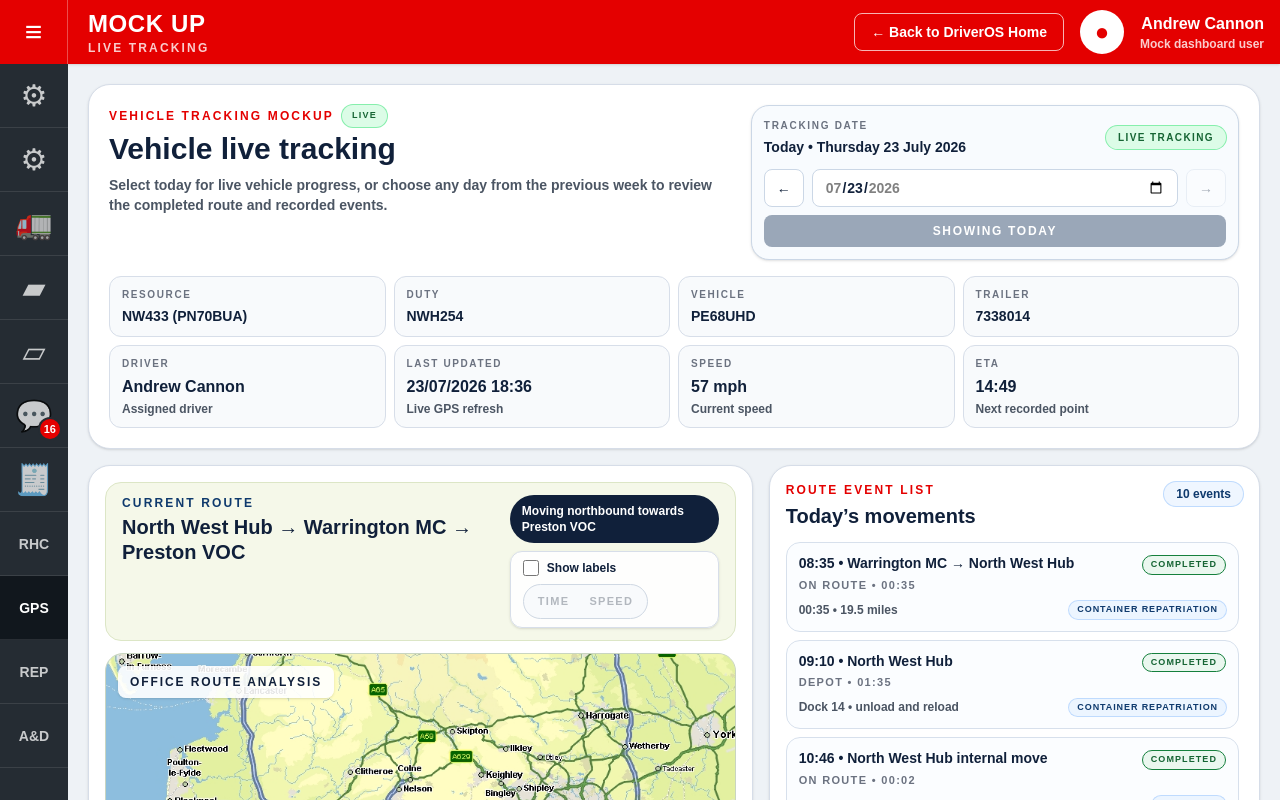
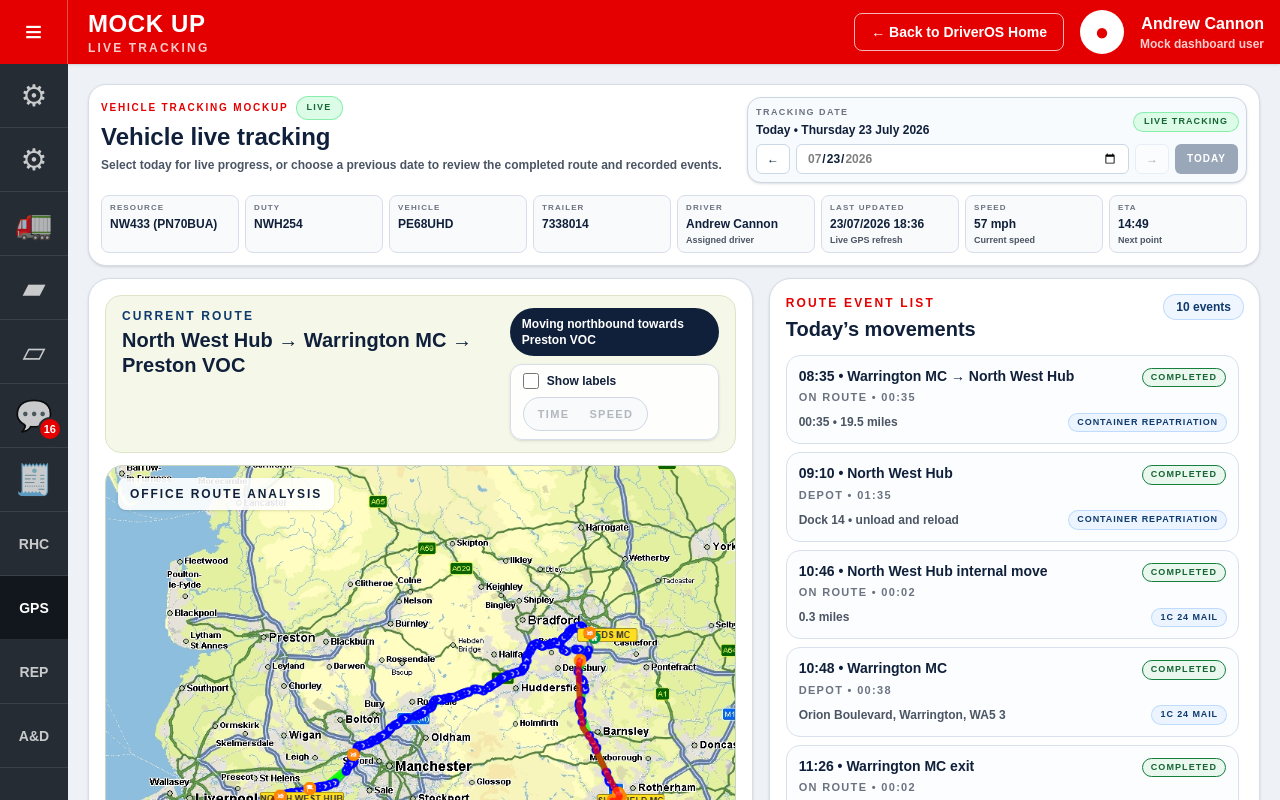
Before and after one commit to acannon76/rugby-league-supporter-web, a Next.js app: page /internal/app-ideas/link-message-mock/live-tracking in a window 1280 px wide. Shown: the top 800 px of the page. Built offline with nearby package versions, Linux system fonts and the light colour scheme.

Commit message:
live tracking history

```diff
--- a/src/app/internal/app-ideas/link-message-mock/live-tracking/page.tsx
+++ b/src/app/internal/app-ideas/link-message-mock/live-tracking/page.tsx
@@ -344,16 +344,16 @@ export default function LiveTrackingPage() {
         <OfficeSidebar />
 
         <main className="min-w-0 flex-1 p-3 sm:p-4 xl:p-5">
-          <section className="rounded-[22px] border border-[#d6dde8] bg-white p-4 shadow-sm xl:p-5">
-            <div className="grid min-w-0 grid-cols-1 gap-4 xl:grid-cols-[minmax(0,1fr)_minmax(430px,0.78fr)] xl:items-start">
+          <section className="rounded-[18px] border border-[#d6dde8] bg-white p-3 shadow-sm">
+            <div className="grid min-w-0 grid-cols-1 gap-3 xl:grid-cols-[minmax(0,1fr)_minmax(500px,0.72fr)] xl:items-start">
               <div className="min-w-0">
                 <div className="flex flex-wrap items-center gap-2">
-                  <p className="text-xs font-black uppercase tracking-[0.18em] text-[#e40000]">Vehicle tracking mockup</p>
+                  <p className="text-[10px] font-black uppercase tracking-[0.18em] text-[#e40000]">Vehicle tracking mockup</p>
                   <TrackingModeChip isCurrent={isCurrentDay} />
                 </div>
-                <h1 className="mt-1 text-2xl font-black text-[#10203a] xl:text-3xl">{liveTrackingSummary.title}</h1>
-                <p className="mt-2 max-w-4xl text-sm font-bold leading-5 text-[#4b5563]">
-                  Select today for live vehicle progress, or choose any day from the previous week to review the completed route and recorded events.
+                <h1 className="mt-0.5 text-xl font-black text-[#10203a] xl:text-2xl">{liveTrackingSummary.title}</h1>
+                <p className="mt-1 max-w-4xl text-xs font-bold leading-4 text-[#4b5563]">
+                  Select today for live progress, or choose a previous date to review the completed route and recorded events.
                 </p>
               </div>
 
@@ -373,32 +373,29 @@ export default function LiveTrackingPage() {
               />
             </div>
 
-            <div className="mt-4 grid grid-cols-2 gap-2 sm:grid-cols-4">
+            <div className="mt-3 grid grid-cols-2 gap-1.5 sm:grid-cols-4 xl:grid-cols-8">
               <SummaryCard label="Resource" value={selectedTrackingDay.resource} />
               <SummaryCard label="Duty" value={selectedTrackingDay.duty} />
               <SummaryCard label="Vehicle" value={selectedTrackingDay.vehicle} />
               <SummaryCard label="Trailer" value={selectedTrackingDay.trailer} />
-            </div>
-
-            <div className="mt-2 grid grid-cols-2 gap-2 md:grid-cols-4">
               <MetricCard label="Driver" value={selectedTrackingDay.driver} detail="Assigned driver" />
               {isCurrentDay ? (
                 <>
                   <MetricCard label="Last updated" value={formatDateTime(now)} detail="Live GPS refresh" />
                   <MetricCard label="Speed" value={liveTrackingSummary.speed} detail="Current speed" />
-                  <MetricCard label="ETA" value={liveTrackingSummary.eta} detail="Next recorded point" />
+                  <MetricCard label="ETA" value={liveTrackingSummary.eta} detail="Next point" />
                 </>
               ) : (
                 <>
-                  <MetricCard label="Tracking period" value={`${selectedTrackingDay.startTime}–${selectedTrackingDay.endTime}`} detail="Recorded start and finish" />
-                  <MetricCard label="Distance travelled" value={selectedTrackingDay.distance ?? "—"} detail="Historical route total" />
-                  <MetricCard label="Driving time" value={selectedTrackingDay.drivingTime ?? "—"} detail="Recorded moving time" />
+                  <MetricCard label="Tracking period" value={`${selectedTrackingDay.startTime}–${selectedTrackingDay.endTime}`} detail="Start and finish" />
+                  <MetricCard label="Distance" value={selectedTrackingDay.distance ?? "—"} detail="Route total" />
+                  <MetricCard label="Driving time" value={selectedTrackingDay.drivingTime ?? "—"} detail="Moving time" />
                 </>
               )}
             </div>
           </section>
 
-          <section className="mt-4 grid min-w-0 grid-cols-1 gap-4 xl:grid-cols-[minmax(0,1.15fr)_minmax(330px,0.85fr)] 2xl:grid-cols-[minmax(480px,1.2fr)_minmax(350px,0.86fr)_minmax(270px,0.56fr)]">
+          <section className="mt-3 grid min-w-0 grid-cols-1 gap-4 xl:grid-cols-[minmax(0,1.15fr)_minmax(330px,0.85fr)] 2xl:grid-cols-[minmax(480px,1.2fr)_minmax(350px,0.86fr)_minmax(270px,0.56fr)]">
             <RouteMapCard trackingDay={selectedTrackingDay} selectedDateLabel={selectedDateLabel} />
             <MovementListCard events={selectedTrackingDay.events} isCurrent={isCurrentDay} selectedDateLabel={selectedDateLabel} />
             <JourneyStatusCard trackingDay={selectedTrackingDay} currentEvent={currentEvent} selectedDateLabel={selectedDateLabel} />
@@ -484,25 +481,25 @@ function DateSelector({
   onToday: () => void;
 }) {
   return (
-    <div className="rounded-[18px] border border-[#cbd7e6] bg-[#f8fbfe] p-3 shadow-sm">
+    <div className="rounded-[14px] border border-[#cbd7e6] bg-[#f8fbfe] p-2 shadow-sm">
       <div className="flex flex-wrap items-center justify-between gap-2">
-        <div>
-          <p className="text-[10px] font-black uppercase tracking-[0.17em] text-[#6b7280]">Tracking date</p>
-          <p className="mt-1 text-sm font-black text-[#10203a]">{relativeLabel} • {dateLabel}</p>
+        <div className="min-w-0">
+          <p className="text-[9px] font-black uppercase tracking-[0.16em] text-[#6b7280]">Tracking date</p>
+          <p className="mt-0.5 truncate text-xs font-black text-[#10203a]">{relativeLabel} • {dateLabel}</p>
         </div>
-        <span className={`rounded-full px-3 py-1 text-[10px] font-black uppercase tracking-[0.14em] ${
+        <span className={`rounded-full px-2.5 py-0.5 text-[9px] font-black uppercase tracking-[0.12em] ${
           isCurrent ? "bg-[#dcfce7] text-[#166534] ring-1 ring-[#86efac]" : "bg-[#e8eef8] text-[#0f3a6d] ring-1 ring-[#bfdbfe]"
         }`}>
-          {isCurrent ? "Live tracking" : "Historical tracking"}
+          {isCurrent ? "Live tracking" : "Historical"}
         </span>
       </div>
 
-      <div className="mt-3 grid grid-cols-[auto_minmax(160px,1fr)_auto] gap-2">
+      <div className="mt-1.5 grid grid-cols-[auto_minmax(150px,1fr)_auto_auto] gap-1.5">
         <button
           type="button"
           onClick={onEarlier}
           disabled={!canMoveEarlier}
-          className="rounded-lg border border-[#cbd7e6] bg-white px-3 py-2 text-sm font-black text-[#10203a] transition hover:bg-[#edf4fb] disabled:cursor-not-allowed disabled:opacity-35"
+          className="rounded-md border border-[#cbd7e6] bg-white px-2.5 py-1.5 text-xs font-black text-[#10203a] transition hover:bg-[#edf4fb] disabled:cursor-not-allowed disabled:opacity-35"
           aria-label="Previous tracking day"
         >
           ←
@@ -513,28 +510,27 @@ function DateSelector({
           min={min}
           max={max}
           onChange={(event) => onChange(event.target.value)}
-          className="min-w-0 rounded-lg border border-[#cbd7e6] bg-white px-3 py-2 text-sm font-black text-[#10203a] outline-none transition focus:border-[#0f3a6d] focus:ring-2 focus:ring-[#bfdbfe]"
+          className="min-w-0 rounded-md border border-[#cbd7e6] bg-white px-2.5 py-1.5 text-xs font-black text-[#10203a] outline-none transition focus:border-[#0f3a6d] focus:ring-2 focus:ring-[#bfdbfe]"
           aria-label="Select vehicle tracking date"
         />
         <button
           type="button"
           onClick={onLater}
           disabled={!canMoveLater}
-          className="rounded-lg border border-[#cbd7e6] bg-white px-3 py-2 text-sm font-black text-[#10203a] transition hover:bg-[#edf4fb] disabled:cursor-not-allowed disabled:opacity-35"
+          className="rounded-md border border-[#cbd7e6] bg-white px-2.5 py-1.5 text-xs font-black text-[#10203a] transition hover:bg-[#edf4fb] disabled:cursor-not-allowed disabled:opacity-35"
           aria-label="Next tracking day"
         >
           →
         </button>
+        <button
+          type="button"
+          onClick={onToday}
+          disabled={isCurrent}
+          className="rounded-md bg-[#10203a] px-3 py-1.5 text-[10px] font-black uppercase tracking-[0.1em] text-white transition hover:bg-[#18335c] disabled:cursor-default disabled:bg-[#9aa7b8]"
+        >
+          Today
+        </button>
       </div>
-
-      <button
-        type="button"
-        onClick={onToday}
-        disabled={isCurrent}
-        className="mt-2 w-full rounded-lg bg-[#10203a] px-3 py-2 text-xs font-black uppercase tracking-[0.14em] text-white transition hover:bg-[#18335c] disabled:cursor-default disabled:bg-[#9aa7b8]"
-      >
-        {isCurrent ? "Showing today" : "Return to today’s live tracking"}
-      </button>
     </div>
   );
 }
@@ -740,19 +736,19 @@ function JourneyStatusCard({
 
 function SummaryCard({ label, value }: { label: string; value: string }) {
   return (
-    <div className="min-w-0 rounded-xl border border-[#d7dee9] bg-[#f8fafc] px-3 py-2.5">
-      <p className="text-[10px] font-black uppercase tracking-[0.16em] text-[#6b7280]">{label}</p>
-      <p className="mt-1 truncate text-sm font-black text-[#10203a]" title={value}>{value}</p>
+    <div className="min-w-0 rounded-lg border border-[#d7dee9] bg-[#f8fafc] px-2 py-1.5">
+      <p className="text-[8px] font-black uppercase tracking-[0.14em] text-[#6b7280]">{label}</p>
+      <p className="mt-0.5 truncate text-xs font-black text-[#10203a]" title={value}>{value}</p>
     </div>
   );
 }
 
 function MetricCard({ label, value, detail }: { label: string; value: string; detail: string }) {
   return (
-    <div className="min-w-0 rounded-xl border border-[#d7dee9] bg-[#f8fafc] px-3 py-2.5">
-      <p className="text-[10px] font-black uppercase tracking-[0.16em] text-[#6b7280]">{label}</p>
-      <p className="mt-1 truncate text-base font-black text-[#10203a]" title={value}>{value}</p>
-      <p className="mt-0.5 text-xs font-bold text-[#4b5563]">{detail}</p>
+    <div className="min-w-0 rounded-lg border border-[#d7dee9] bg-[#f8fafc] px-2 py-1.5">
+      <p className="text-[8px] font-black uppercase tracking-[0.14em] text-[#6b7280]">{label}</p>
+      <p className="mt-0.5 truncate text-xs font-black text-[#10203a]" title={value}>{value}</p>
+      <p className="mt-0.5 truncate text-[9px] font-bold leading-3 text-[#4b5563]">{detail}</p>
     </div>
   );
 }
```
Also changed, not shown: src/app/internal/app-ideas/link-message-mock/live-tracking/route-history-day-1.png.
